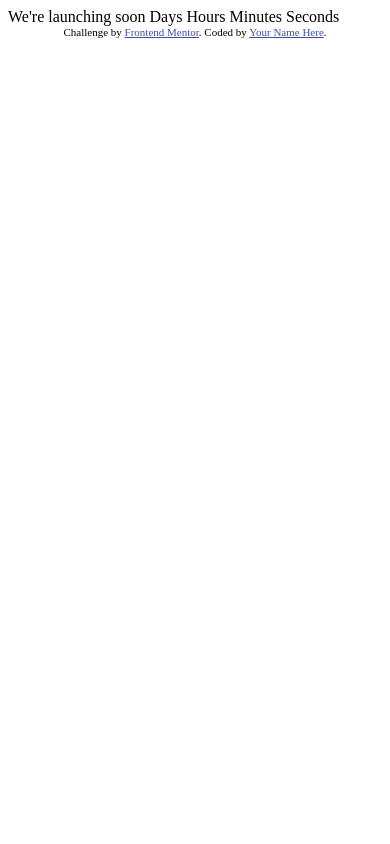
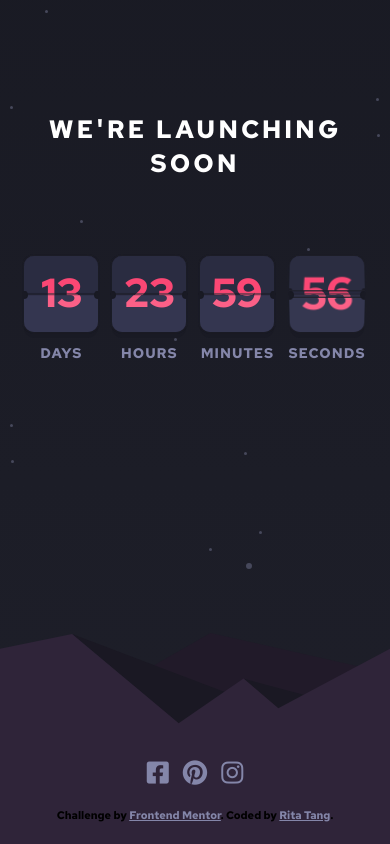
Before and after one commit to ritatanght/launch-countdown-timer, a plain HTML site: page index.html in a window 390 px wide. Drawn offline with Linux system fonts and the light colour scheme.

Commit message:
complete layout and functionality

```diff
--- a/index.html
+++ b/index.html
@@ -1,31 +1,108 @@
 <!DOCTYPE html>
 <html lang="en">
   <head>
-  <meta charset="UTF-8">
-  <meta name="viewport" content="width=device-width, initial-scale=1.0"> <!-- displays site properly based on user's device -->
-
-  <link rel="icon" type="image/png" sizes="32x32" href="./images/favicon-32x32.png">
-
+    <meta charset="UTF-8" />
+    <meta name="viewport" content="width=device-width, initial-scale=1.0" />
+    <!-- displays site properly based on user's device -->
+    <link rel="preconnect" href="https://fonts.googleapis.com" />
+    <link rel="preconnect" href="https://fonts.gstatic.com" crossorigin />
+    <link
+      href="https://fonts.googleapis.com/css2?family=Red+Hat+Text:wght@700&display=swap"
+      rel="stylesheet"
+    />
+    <link
+      rel="stylesheet"
+      href="https://cdnjs.cloudflare.com/ajax/libs/font-awesome/6.2.1/css/all.min.css"
+    />
+    <link
+      rel="icon"
+      type="image/png"
+      sizes="32x32"
+      href="./images/favicon-32x32.png"
+    />
+    <link rel="stylesheet" href="style.css" />
+    <script src="./script.js" defer></script>
     <title>Frontend Mentor | Launch countdown timer</title>
-
-  <!-- Feel free to remove these styles or customise in your own stylesheet 👍 -->
-  <style>
-    .attribution { font-size: 11px; text-align: center; }
-    .attribution a { color: hsl(228, 45%, 44%); }
-  </style>
   </head>
   <body>
+    <main>
+      <h1>We're launching soon</h1>
+      <div class="countdown flex">
+        <section>
+          <div class="card" id="day">
+            <div class="current">
+              <span class="number"></span>
+              <div class="card-top"><span class="number"></span></div>
+              <div class="card-bottom"><span class="number"></span></div>
+            </div>
+            <div class="next">
+              <span class="number"></span>
+              <div class="card-top"><span class="number"></span></div>
+              <div class="card-bottom"><span class="number"></span></div>
+            </div>
+          </div>
+          <h2>Days</h2>
+        </section>
 
-  We're launching soon
+        <section>
+          <div class="card" id="hour">
+            <div class="current">
+              <span class="number"></span>
+              <div class="card-top"><span class="number"></span></div>
+              <div class="card-bottom"><span class="number"></span></div>
+            </div>
+            <div class="next">
+              <span class="number"></span>
+              <div class="card-top"><span class="number"></span></div>
+              <div class="card-bottom"><span class="number"></span></div>
+            </div>
+          </div>
+          <h2>Hours</h2>
+        </section>
 
-  Days
-  Hours
-  Minutes
-  Seconds
+        <section>
+          <div class="card" id="minute">
+            <div class="current">
+              <span class="number"></span>
+              <div class="card-top"><span class="number"></span></div>
+              <div class="card-bottom"><span class="number"></span></div>
+            </div>
+            <div class="next">
+              <span class="number"></span>
+              <div class="card-top"><span class="number"></span></div>
+              <div class="card-bottom"><span class="number"></span></div>
+            </div>
+          </div>
+          <h2>Minutes</h2>
+        </section>
+        <section>
+          <div class="card" id="second">
+            <div class="current">
+              <span class="number"></span>
+              <div class="card-top"><span class="number"></span></div>
+              <div class="card-bottom"><span class="number"></span></div>
+            </div>
+            <div class="next">
+              <span class="number"></span>
+              <div class="card-top"><span class="number"></span></div>
+              <div class="card-bottom"><span class="number"></span></div>
+            </div>
+          </div>
+          <h2>Seconds</h2>
+        </section>
+      </div>
+    </main>
 
+    <footer class="social-links flex">
+      <a href="#"><i class="fa-brands fa-square-facebook"></i></a>
+      <a href="#"><i class="fa-brands fa-pinterest"></i></a>
+      <a href="#"><i class="fa-brands fa-instagram"></i></a>
+    </footer>
     <div class="attribution">
-    Challenge by <a href="https://www.frontendmentor.io?ref=challenge" target="_blank">Frontend Mentor</a>.
-    Coded by <a href="#">Your Name Here</a>.
+      Challenge by
+      <a href="https://www.frontendmentor.io?ref=challenge" target="_blank"
+        >Frontend Mentor</a
+      >. Coded by <a href="https://github.com/ritatanght/">Rita Tang</a>.
     </div>
   </body>
 </html>
--- /dev/null
+++ b/script.js
@@ -0,0 +1,66 @@
+const dayCard = document.getElementById("day");
+const hourCard = document.getElementById("hour");
+const minuteCard = document.getElementById("minute");
+const secondCard = document.getElementById("second");
+
+const oneDay = 24 * 60 * 60;
+const oneHour = 60 * 60;
+const oneMin = 60;
+
+// start the countdown at 14 days as per the requirement
+let day = 14;
+let t = oneDay * 14;
+
+
+function countDown() {
+  // seconds in each unit:
+  let days = Math.floor(t / oneDay);
+  let hours = Math.floor((t % oneDay) / oneHour);
+  let mins = Math.floor((t % oneHour) / oneMin);
+  let secs = Math.floor(t % oneMin);
+
+  const values = [days, hours, mins, secs];
+  const cards = [dayCard, hourCard, minuteCard, secondCard];
+
+  if (t !== 0) {
+    t--;
+  } else {
+    clearInterval(intervalID);
+  }
+
+  cards.forEach((card, ind) => {
+    const current = card.querySelector(".current");
+    const next = card.querySelector(".next");
+    let number = current.querySelector(".number");
+
+    // check if the values are different with that on the card
+    if (values[ind] !== parseInt(number.textContent)) {
+      number.textContent = "";
+      current.style.background = "none";
+
+      next.querySelectorAll(".number").forEach((num) => {
+        if (values[ind] / 10 >= 1) {
+          num.textContent = values[ind];
+        } else {
+          num.textContent = "0" + values[ind];
+        }
+      });
+      card.classList.add("flip");
+
+       setTimeout(() => {
+         card.classList.remove("flip");
+         current.querySelectorAll(".number").forEach((num) => {
+           if (values[ind] / 10 >= 1) {
+             num.textContent = values[ind];
+           } else {
+             num.textContent = "0" + values[ind];
+           }
+         });
+       }, 900);
+    }
+  });
+
+}
+
+let intervalID = setInterval(countDown, 1000);
+countDown();
--- /dev/null
+++ b/style.scss
@@ -0,0 +1,361 @@
+$clr-primary:hsl(237, 18%, 59%);
+$clr-accent: hsl(345, 95%, 68%);
+$clr-white: hsl(0, 0%, 100%);
+$clr-desat-blue: hsl(236, 21%, 26%);
+$clr-dark-blue: hsl(235, 16%, 14%);
+$clr-blacky-blue: hsl(234, 17%, 12%);
+
+:root{
+    font-size:14px;
+}
+
+*{
+    box-sizing: border-box;
+    margin: 0;
+    padding: 0;
+}
+
+h1, h2{
+    text-transform: uppercase;
+    letter-spacing: 3px;
+    text-align: center;
+}
+
+.flex{
+    display: flex;
+    gap: 2em;
+
+}
+
+body{
+    font-family: 'Red Hat Text', sans-serif;
+    background-image: url(./images/pattern-hills.svg), url(./images/bg-stars.svg), linear-gradient(to bottom, $clr-blacky-blue ,$clr-dark-blue);
+    background-position: bottom, top;
+    background-repeat: no-repeat, no-repeat;
+    background-size: contain, contain;
+    min-height:100vh;
+    display: grid;
+    grid-template-rows: 80vh auto;
+    place-items: center;
+}
+
+h1{
+    font-size: 1.8rem;
+    margin-bottom:3em;
+    color:$clr-white;
+}
+
+main{
+    min-height:200px;
+
+    .countdown{
+        justify-content: center;
+    }
+
+    section{
+        text-align: center;
+        position:relative;
+
+        &::before {
+                content: "";
+                position: absolute;
+                height: 2px;
+                opacity: 0.15;
+                border: 0.3px solid $clr-dark-blue;
+                box-shadow: inset 0 0.5px 0.5px 0px $clr-dark-blue, inset 0 -0.5px 0.5px 0px $clr-dark-blue;
+                place-self: center;
+                display: block;
+                z-index: 50;
+                left: 0;
+                right: 0;
+                top: 49px;
+        }
+
+        .card{
+            display: grid;
+            margin-inline: auto;
+            background: $clr-desat-blue;
+            border-radius: 10px;
+            font-size: 4rem;
+            color: $clr-accent;
+            width:100px;
+            aspect-ratio: 1 / 1;
+            box-shadow: 0 8px $clr-blacky-blue;
+            position: relative;
+
+            .current, .next{
+                grid-area: 1 / 1 / span 2/ span 1;
+                place-self: center;
+                display: grid;
+                width:100%;
+                height:100%;
+                border-radius: 10px;
+                background: $clr-desat-blue;
+                perspective: 500px;
+            }
+
+            .current{
+                z-index:3;
+            }
+
+            .number{
+                grid-area: 1 / 1 / span 2/ span 1;
+                place-self: center;
+
+            }
+
+            &::before {
+                content: '';
+                background:$clr-blacky-blue;
+                height: 8px;
+                width: 4px;
+                border-radius: 0 50px 50px 0;
+                position: absolute;
+                left: 0px;
+
+                place-self: center;
+                z-index: 51;
+                box-shadow: 0 0 0 1px $clr-blacky-blue;
+            }
+
+            &::after {
+                @extend ::before;
+                left: auto;
+                right: 0px;
+                border-radius: 50px 0 0 50px;
+            }
+
+        }
+
+        h2{
+            color:$clr-primary;
+            font-size: 1rem;
+            margin-top:1em;
+
+        }
+
+    }
+}
+
+
+
+@media (max-width:500px) {
+    .flex {
+            gap: 1em;
+        }
+    body {
+        background-position: 90% 100%, top, top;
+        background-size: 250% 25%, auto, auto;
+        grid-template-rows: 90vh auto;
+        align-items: start;
+    }
+
+    main{
+        margin:8em 0;
+
+        section{
+            &::before {
+                    top: 37px;
+                    width:74px;
+                    height:1.5px;
+
+            }
+
+            .card {
+                width: 74px;
+                font-size: 3rem;
+                &::before {
+                    height: 6px;
+                    width: 3px;
+                    transform: translateY(2px);
+                }
+
+                &::after {
+                    height: 6px;
+                    width: 3px;
+                    border-radius: 50px 0 0 50px;
+                }
+            }
+        }
+
+        h2 {
+            font-size: 0.2rem;
+            letter-spacing: 1px;
+
+        }
+    }
+
+}
+
+
+.card-top, .card-bottom{
+    background: $clr-desat-blue;
+    grid-column: 1 / span 1;
+    backface-visibility: hidden;
+    overflow:hidden;
+    position: absolute;
+    height:49px;
+    width:100%;
+    z-index: 10;
+
+    .number{
+        position: absolute;
+        left:0;
+        right:0;
+    }
+
+}
+
+.card-top{
+    background: darken($clr-desat-blue,5%);
+    box-shadow: 0 0.2px 2px $clr-dark-blue;
+    transform-origin: center top;
+    border-radius: 10px 10px 0px 0px;
+    .number{
+        top:25%;
+        color:darken($clr-accent,5%);
+    }
+
+
+    &::before {
+        content: '';
+        background-color: $clr-blacky-blue;
+        height: 2px;
+        width: 3px;
+        border-radius: 0 50px 0 0;
+        position: absolute;
+        left: 0;
+        bottom:0;
+        z-index: 51;
+    }
+
+    &::after {
+        @extend ::before;
+        border-radius: 50px 0 0 0;
+        left:auto;
+        right: 0;
+    }
+
+}
+
+
+.card-bottom {
+    grid-row: 2/ span 1;
+    box-shadow: 0 -0.2px 2px $clr-dark-blue;
+    transform-origin: center bottom;
+    border-radius: 0px 0px 10px 10px;
+    margin-top:2px;
+    .number{
+        bottom: calc(25% + 2px)
+    }
+
+    &::before {
+        content: '';
+        background-color: $clr-blacky-blue;
+        height: 2px;
+        width: 3px;
+        border-radius: 0 0 50px 0;
+        position: absolute;
+        left: 0;
+        top:0;
+        z-index: 51;
+
+    }
+
+    &::after {
+        @extend ::before;
+        border-radius: 0 0 0 50px;
+        left:auto;
+        right: 0;
+    }
+
+}
+
+.flip .current .card-top {
+    animation: flipTop 0.8s ease-out;
+    animation-fill-mode: both;
+}
+
+.flip.current{
+    background: none;
+}
+
+.flip .current .card-bottom {
+    animation: flipBottom 0.8s ease-out;
+    animation-fill-mode: both;
+}
+
+
+@keyframes flipTop {
+    0% {
+        transform: rotateX(0deg);
+        z-index: 2;
+    }
+
+    0%,
+    99% {
+        border-bottom: 1px solid $clr-dark-blue;
+        opacity: 0.99;
+    }
+
+    100% {
+        transform: rotateX(90deg);
+        opacity: 0;
+    }
+}
+
+@keyframes flipBottom {
+
+    0%  {
+        z-index: 2;
+        transform: rotateX(0deg);
+
+    }
+    0%,
+    99% {
+        opacity: 0.99;
+        border-top: 1px solid $clr-dark-blue;
+    }
+
+    100% {
+        transform: rotateX(-90deg);
+        opacity: 0;
+    }
+}
+
+@media (max-width:500px) {
+    .card-top, .card-bottom {
+            height:37px;
+    }
+}
+
+
+//   footer
+.social-links{
+    justify-content: center;
+
+    & a{
+        color:$clr-primary
+    }
+
+    & a:hover{
+        color:$clr-accent;
+    }
+
+    .fa-brands{
+        font-size:  1.8rem;
+    }
+}
+
+.attribution {
+    font-size: 11px;
+    text-align: center;
+}
+
+.attribution a {
+    color:$clr-primary;
+
+    &:hover{
+        color:$clr-accent;
+    }
+}
```
Also changed, not shown: style.css (added), 1 other file. Lines whose indentation alone changed are shown as unchanged.
